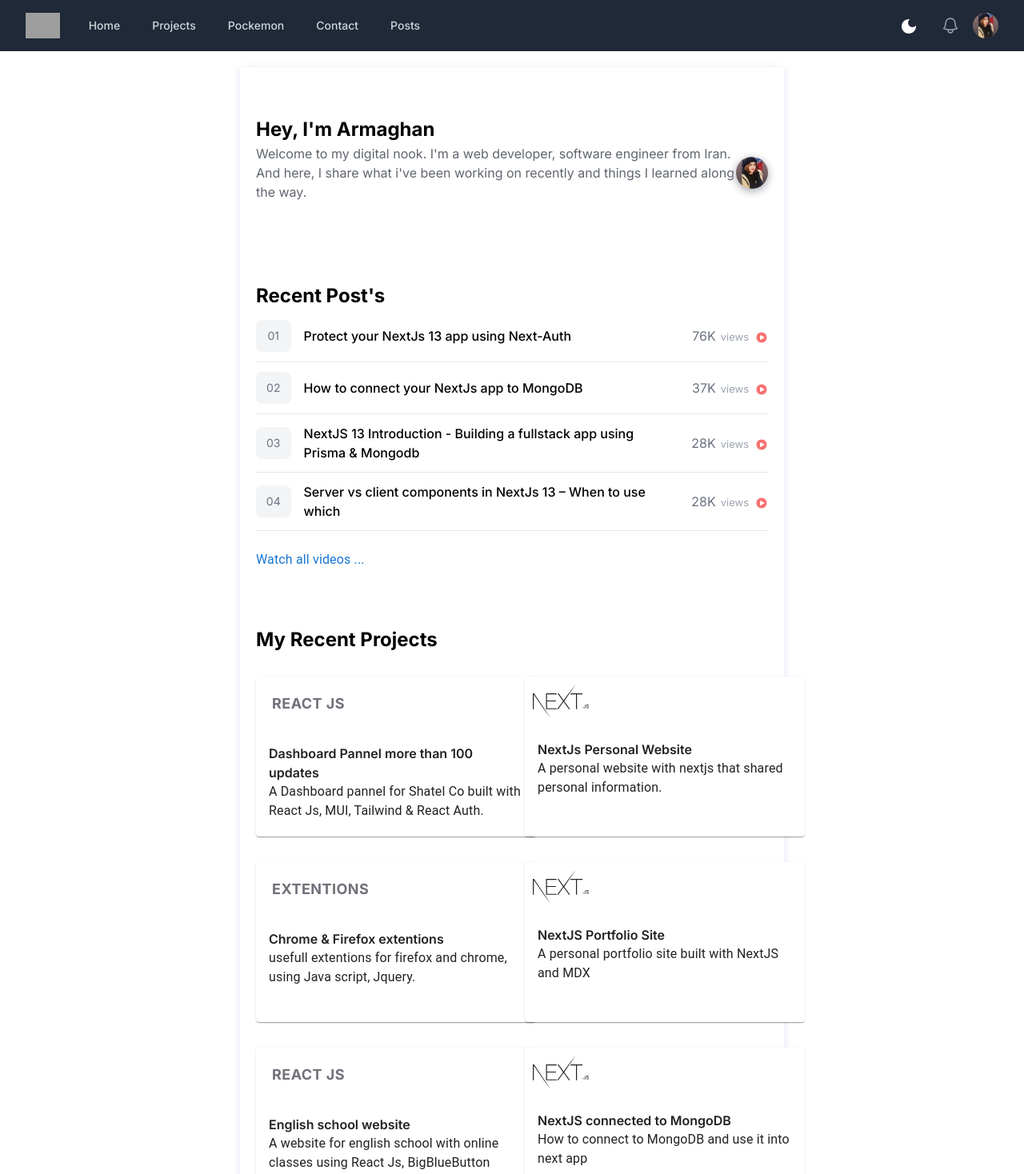
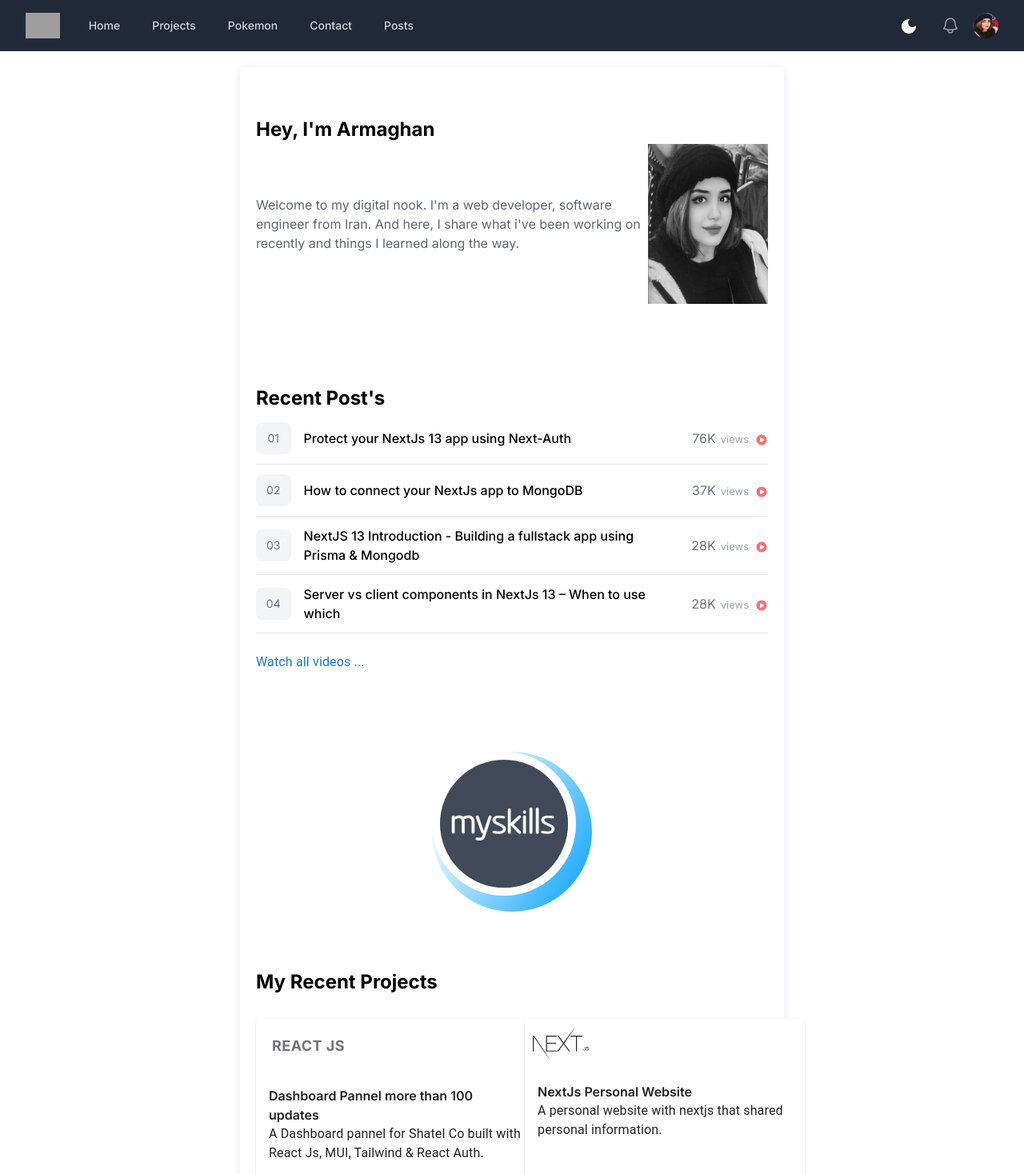
Before and after one commit to ArmaghanNikfar/NextJs, a Next.js app: page / in a window 1280 px wide. Shown: the top 1468 px of the page at 80% size. Built offline with nearby package versions, Linux system fonts and the light colour scheme; grey boxes are pictures that could not be loaded.

Commit message:
contact page

```diff
--- a/app/components/layout/header.jsx
+++ b/app/components/layout/header.jsx
@@ -29,7 +29,7 @@ const Header = () =>{
                   <div className="flex space-x-4">
                     <NavLink href="/" className=" text-gray-300 rounded-md px-3 py-2 text-sm font-medium" aria-current="page">Home</NavLink>
                     <NavLink href="/about" className="text-gray-300 hover:bg-gray-700 hover:text-white rounded-md px-3 py-2 text-sm font-medium">Projects</NavLink>
-                    <NavLink href="/pockemon" className="text-gray-300 hover:bg-gray-700 hover:text-white rounded-md px-3 py-2 text-sm font-medium">Pockemon</NavLink>
+                    <NavLink href="/pockemon" className="text-gray-300 hover:bg-gray-700 hover:text-white rounded-md px-3 py-2 text-sm font-medium">Pokemon</NavLink>
                     <ContactButton/>
                     <NavLink href="/posts" className="text-gray-300 hover:bg-gray-700 hover:text-white rounded-md px-3 py-2 text-sm font-medium">Posts</NavLink>
                   </div>
@@ -63,7 +63,7 @@ const Header = () =>{
           <div className="flex space-x-4">
                     <NavLink href="/" className=" text-gray-300 rounded-md px-3 py-2 text-sm font-medium" aria-current="page">Home</NavLink>
                     <NavLink href="/about" className="text-gray-300 hover:bg-gray-700 hover:text-white rounded-md px-3 py-2 text-sm font-medium">Projects</NavLink>
-                    <NavLink href="/pockemon" className="text-gray-300 hover:bg-gray-700 hover:text-white rounded-md px-3 py-2 text-sm font-medium">Pockemon</NavLink>
+                    <NavLink href="/pockemon" className="text-gray-300 hover:bg-gray-700 hover:text-white rounded-md px-3 py-2 text-sm font-medium">Pokemon</NavLink>
                     <ContactButton/>
                     <NavLink href="/posts" className="text-gray-300 hover:bg-gray-700 hover:text-white rounded-md px-3 py-2 text-sm font-medium">Posts</NavLink>
                   </div>
--- /dev/null
+++ b/app/contact/contact.css
@@ -0,0 +1,87 @@
+.cardContact {
+  background: #fff;
+  border-radius: 4px;
+  box-shadow: 0px 14px 80px rgba(34, 35, 58, 0.5);
+  max-width: 400px;
+
+  flex-direction: row;
+  border-radius: 25px;
+  position: relative;
+}
+.cardContact h2 {
+  margin: 0;
+  padding: 0 1rem;
+}
+.cardContact .title {
+  padding: 1rem;
+  text-align: right;
+  color: green;
+  font-weight: bold;
+  font-size: 12px;
+}
+.cardContact .desc {
+  padding: 0.5rem 1rem;
+  font-size: 12px;
+}
+.cardContact .actions {
+  display: grid;
+  grid-template-columns: repeat(3, 1fr);
+  align-items: center;
+  padding: 0.5rem 1rem;
+}
+.cardContact svg {
+  width: 85px;
+  height: 85px;
+  margin: 0 auto;
+}
+
+.img-avatar {
+  width: 80px;
+  height: 80px;
+  position: absolute;
+  border-radius: 50%;
+  border: 6px solid white;
+  background-image: linear-gradient(-60deg, #16a085 0%, #f4d03f 100%);
+  top: 15px;
+  left: 85px;
+}
+
+.cardContact-text {
+  display: grid;
+  grid-template-columns: 1fr 2fr;
+}
+
+.title-total {
+  padding: 2.5em 1.5em 1.5em 1.5em;
+}
+
+path {
+  fill: white;
+}
+
+.img-portada {
+  width: 100%;
+}
+
+.portada {
+  width: 100%;
+  height: 100%;
+  border-top-left-radius: 20px;
+  border-bottom-left-radius: 20px;
+  background-image: url("https://m.media-amazon.com/images/S/aplus-media/vc/cab6b08a-dd8f-4534-b845-e33489e91240._CR75,0,300,300_PT0_SX300__.jpg");
+  background-position: bottom center;
+  background-size: cover;
+}
+
+button {
+  border: none;
+  background: none;
+  font-size: 24px;
+  color: #8bc34a;
+  cursor: pointer;
+  transition:.5s;
+  &:hover{
+    color: #4CAF50  ;
+    transform: rotate(22deg)
+  }
+}
--- a/app/contact/page.jsx
+++ b/app/contact/page.jsx
@@ -1,6 +1,74 @@
+'use client'
+import { Avatar, Card, Grid, Typography } from '@material-ui/core';
+import './contact.css'
+const Contact = () => {
+  return (
+    <>
 
-const Contact = () =>{
-    return <div>contact</div>
+    <div class="mx-auto max-w-7xl px-4 py-16 sm:px-6 lg:px-8 lg:py-20">
+        <div class="mb-4">
+            <div class="mb-6 max-w-3xl text-center sm:text-center md:mx-auto md:mb-12">
 
+                <h2
+                    class="font-heading mb-4 font-bold tracking-tight text-gray-900 dark:text-white text-3xl sm:text-5xl">
+                    Get in Touch
+                </h2>
+
+                <Grid container justify='center'>
+                  <Grid item xs={1}>
+                    <Avatar/>
+                  </Grid>
+                  <Grid item xs={1}>
+                    <Typography style={{marginTop:"6px"}} color='primary'> Gmail</Typography>
+                  </Grid>
+                  <Grid item xs={5}>
+                    <Typography style={{marginTop:"6px"}}>armaghannikfar@gmail.com</Typography>
+                  </Grid>
+                </Grid>
+
+               <div style={{marginTop:"4px"}}>
+               <Grid container justify='center'>
+                  <Grid item xs={1}>
+                    <Avatar/>
+                  </Grid>
+                  <Grid item xs={1}>
+                    <Typography style={{marginTop:"6px"}} color='primary'> GitHub</Typography>
+                  </Grid>
+                  <Grid item xs={5}>
+                    <Typography style={{marginTop:"6px"}}>armaghannikfar@gmail.com</Typography>
+                  </Grid>
+                </Grid>
+               </div>
+               <div style={{marginTop:"4px"}}>
+               <Grid container justify='center'>
+                  <Grid item xs={1}>
+                    <Avatar/>
+                  </Grid>
+                  <Grid item xs={1}>
+                    <Typography style={{marginTop:"6px"}} color='primary'> LinkedIn</Typography>
+                  </Grid>
+                  <Grid item xs={5}>
+                    <Typography style={{marginTop:"6px"}}>+989981511296</Typography>
+                  </Grid>
+                </Grid>
+               </div>
+               <div style={{marginTop:"4px"}}>
+               <Grid container justify='center'>
+                  <Grid item xs={1}>
+                    <Avatar/>
+                  </Grid>
+                  <Grid item xs={1}>
+                    <Typography style={{marginTop:"6px"}} color='primary'> Phone</Typography>
+                  </Grid>
+                  <Grid item xs={5}>
+                    <Typography style={{marginTop:"6px"}}>+989981511296</Typography>
+                  </Grid>
+                </Grid>
+               </div>
+            </div>
+        </div>
+        </div>
+    </>
+  )
 }
 export default Contact;
--- a/app/globals.css
+++ b/app/globals.css
@@ -152,3 +152,235 @@ h2{
   box-shadow: 0px 3px 11px 0px #ABACB3, 0 3px 3px -2px #B2B2B21A, 0 1px 8px 0 #9A9A9A1A
 
 }
+.infocardContainer * {
+  font-family: 'Fira Sans Condensed', sans-serif;
+  font-weight: 300;
+}
+h2 {
+  font-weight: 600; font-style: italic; font-family: "Fira Sans Condensed", sans-serif;
+}
+
+a {
+  text-decoration: none;
+}
+
+.infocardContainer {
+  display: flex;
+  height: 200px;
+  width: 200px;
+  border-radius: 100px;
+  background: rgb(0,159,255);
+  background: linear-gradient(121deg, rgba(255,255,255,0) 13%, rgba(0,159,255,1) 100%);
+  transition: all 500ms ease-in;
+  transition-delay: 1s;
+  margin: auto;
+  margin-top: 100px;
+  --margin-top: 100px;
+}
+.infocardContainer:hover {
+  width: 500px;
+  border-radius: 100px 10px 100px 100px;
+  transition: all 1s ease-out;
+}
+
+.infocardContainer div {
+  text-color: white;
+  flex-shrink: 1;
+  width: 100%;
+  --background-color: green;
+}
+.infocardContainer div * {
+  display: flex;
+  --flex: inherit;
+  overflow: hidden;
+  text-overflow: hidden;
+  --background-color: yellow;
+  color: white;
+  white-space: nowrap;
+  width: 0;
+  height: auto;
+  transition: all 450ms ease-in;
+  transition-delay: 1s;
+}
+.infocardContainer:hover div *{
+  --background-color: purple;
+  display: flex;
+  visibility: visible;
+  transition: all 1s ease-out;
+  transition-delay: 500ms;
+  width: 100%;
+  height: auto;
+}
+
+.infocardContainer #main, .infocardContainer #main img{
+  --background-color: red;
+  height: 200px;
+  width: 200px;
+  padding-right: 10px;
+  border-radius: 100%;
+  flex-shrink: 0;
+  object-fit: cover;
+}
+.infocardContainer #main img{
+  height: 180px;
+  width: 180px;
+  transition: none;
+  display: float;
+  position: relative;
+  border: 10px solid white;
+  margin: 0 0 0 0; padding: 0 0 0 0;
+}
+.infocardContainer #textbois {
+  position: relative;
+}
+.infocardContainer #textbois #hotlinks {
+  max-width: 60%;
+  max-height: 30px;
+
+  --background-color: white;
+  position:absolute;
+  bottom: 5px;
+  display: flex;
+  justify-content: space-between;
+  border-radius: 13px;
+}
+.infocardContainer #textbois #hotlinks * {
+  background-color: white;
+  max-width: 30px;
+  --margin: 0 1px 0 1px;
+  border-radius: 25px;
+}
+/*TODO: animate copy main transition style for info*/
+.infocardContainer #textbois #hotlinks *:hover {
+
+
+}
+
+
+.img-wrapper
+{
+	width: 150px;
+	height: 200px;
+	position: relative;
+	overflow: hidden;
+}
+
+.img-wrapper:before
+{
+	content: '';
+	position: absolute;
+	top: 0;
+	left: 180%;
+	height: 100%;
+	width: 100%;
+	background: rgba(255,255,255,.3);
+	z-index: 1;
+	transform: skew(45deg);
+	transition: .5s;
+}
+
+.img-wrapper:hover:before
+{
+	left: -180%;
+}
+
+.img-wrapper img
+{
+	height: 200px;
+	width: 150px;
+	filter: grayscale(100%);
+	transition: 2s;
+}
+.img-wrapper:hover img
+{
+	filter: grayscale(0%);
+	transform: scale(1.1);
+}
+
+.img-wrapper h2
+{
+	background: tomato;
+	font-family: Poppins;
+	color: #fff;
+	text-align: center;
+	text-transform: uppercase;
+	margin: 0;
+	padding: 10px 0;
+	position: absolute;
+	bottom: 0;
+	width: 100%;
+	transform: perspective(400px) rotateY(90deg);
+	transform-origin: right;
+	transition: 1s;
+}
+
+.img-wrapper:hover h2
+{
+	transform: perspective(400px) rotateY(0deg);
+}
+
+.img-wrapper ul
+{
+	position: absolute;
+	top: 0;
+	left: 0;
+	margin: 0;
+	padding: 0;
+	list-style: none;
+	background: rgba(255,255,255,0);
+}
+
+.img-wrapper ul li
+{
+	background: #333;
+	height: 40px;
+	width: 40px;
+	text-align: center;
+	line-height: 40px;
+	transform: perspective(800px) rotateY(90deg);
+	transition: .5s;
+	transform-origin: left;
+}
+
+.img-wrapper:hover ul li
+{
+	transform: perspective(800px) rotateY(0deg);
+}
+
+.img-wrapper:hover ul li:nth-child(1)
+{
+	transition-delay: .2s;
+}
+
+.img-wrapper:hover ul li:nth-child(2)
+{
+	transition-delay: .6s;
+}
+
+.img-wrapper:hover ul li:nth-child(3)
+{
+	transition-delay: .8s;
+}
+
+.img-wrapper:hover ul li:nth-child(4)
+{
+	transition-delay: 1s;
+}
+
+.img-wrapper ul li a
+{
+	color: tomato;
+	background: rgba(255,255,255,0);
+}
+
+.img-wrapper ul li i
+{
+	color: tomato;
+	background: rgba(255,255,255,0);
+}
+
+.img-wrapper ul li i:hover
+{
+	color: #fff;
+	background-color: white;
+}
--- a/app/layout.jsx
+++ b/app/layout.jsx
@@ -6,8 +6,8 @@ import Providers from './providers'
 const inter = Inter({ subsets: ["latin"] });
 
 export const metadata = {
-  title: "Create Next App",
-  description: "Generated by create next app",
+  title: "Armaghan Nikfar Portfolio",
+  description: "Created using NextJs 13",
 };
 
 export default function RootLayout({ children }) {
--- a/app/page.jsx
+++ b/app/page.jsx
@@ -16,7 +16,7 @@ export default function Home() {
         <main>
           <Grid container spacing={3}>
             <Grid item>
-              <h1>Hey, I'm Armaghan </h1>
+              <h1 class="w3-center w3-animate-left">Hey, I'm Armaghan </h1>
             </Grid>
           </Grid>
           <div className='intro'>
@@ -24,7 +24,14 @@ export default function Home() {
               I'm a web developer, software engineer from Iran.
               And here, I share what i've been working on recently and things I learned along the way.
             </p>
-            <Avatar className='avatar' src="/IMG_6740.jpg" />
+
+            <div class="image-area">
+              <div class="img-wrapper">
+                <img src="/IMG_6740.jpg" alt="Armaghan Nikfar" />
+                <h2>Armaghan Nikfar</h2>
+
+              </div>
+            </div>
           </div>
           <section className='section2'>
             <h1>Recent Post's</h1>
@@ -116,6 +123,30 @@ export default function Home() {
               </Typography>
             </Link>
           </section>
+          <section>
+            <div class="infocardContainer">
+              <div id="main">
+                <img src="/images/skils.jpg"></img>
+              </div>
+              <div id="textbois">
+                <Grid container>
+                  <Typography style={{ color: "black" }}>React Js</Typography>
+                  <Typography style={{ color: "black" }}>Next Js</Typography>
+                  <Typography style={{ color: "black" }}>Python</Typography>
+                  <Typography style={{ color: "black" }}>Java script</Typography>
+                  <Typography style={{ color: "black" }}>Material UI & Tailwind CSS</Typography>
+                  <Typography style={{ color: "black" }}>Artifical intelligence</Typography>
+                  <Typography style={{ color: "black" }}>HTML5 & CSS</Typography>
+                  <Typography style={{ color: "black" }}>React Native</Typography>
+
+
+
+
+                </Grid>
+
+              </div>
+            </div>
+          </section>
           <section className='section3'>
             <h1 className='mb-7'>My Recent Projects</h1>
             <Grid container spacing={4}>
@@ -194,7 +225,10 @@ export default function Home() {
               </Grid>
               <Grid item={6}>
                 <Link href='/about' target='_blank'>
+                  <svg class="animate-bounce w-6 h-6 ...">
+                  </svg>
                   <Typography className='hover:text-blue-500' color="primary">Show more ...</Typography>
+
                 </Link>
               </Grid>
             </Grid>
```
Also changed, not shown: public/IMG_6740.jpg, public/images/skils.jpg (added). Lines whose indentation alone changed are shown as unchanged.
